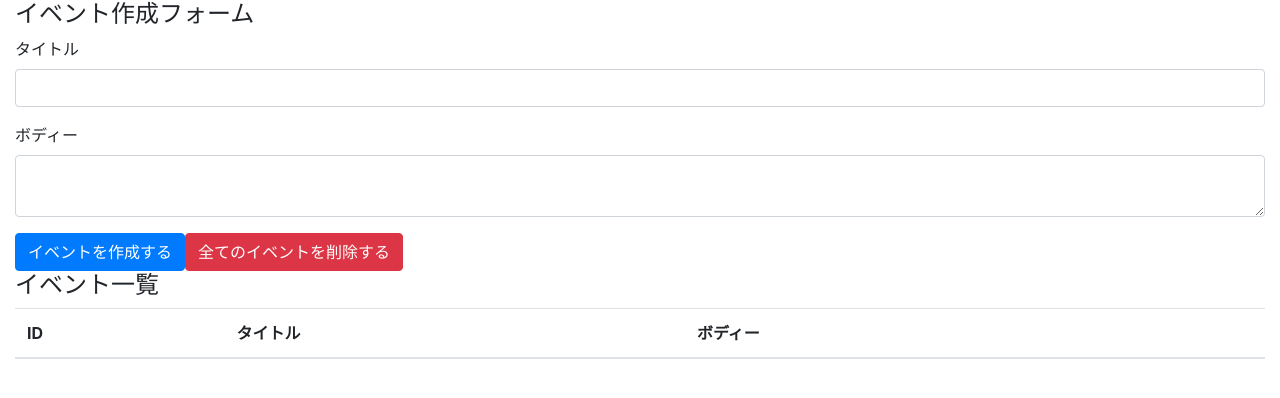
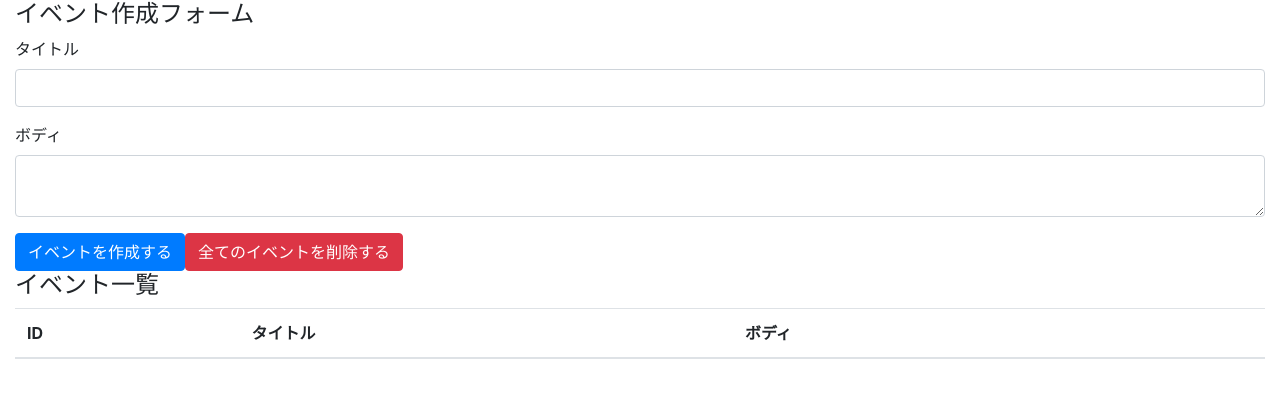
Before and after one commit to baskenshiro/react-hooks-study, a React (Create React App) app: page / in a window 1280 px wide. Shown: the top 398 px of the page. Built offline with nearby package versions, Linux system fonts and the light colour scheme.

Commit message:
名前変更

```diff
--- a/src/components/App.js
+++ b/src/components/App.js
@@ -13,7 +13,7 @@ const App = () => {
         </div>
 
         <div className="form-group">
-          <label htmlFor="formEventBody">ボディー</label>
+          <label htmlFor="formEventBody">ボディ</label>
           <textarea className="form-control" id="formEventBody" />
         </div>
 
@@ -27,7 +27,7 @@ const App = () => {
           <tr>
             <th>ID</th>
             <th>タイトル</th>
-            <th>ボディー</th>
+            <th>ボディ</th>
             <th></th>
           </tr>
         </thead>
```
